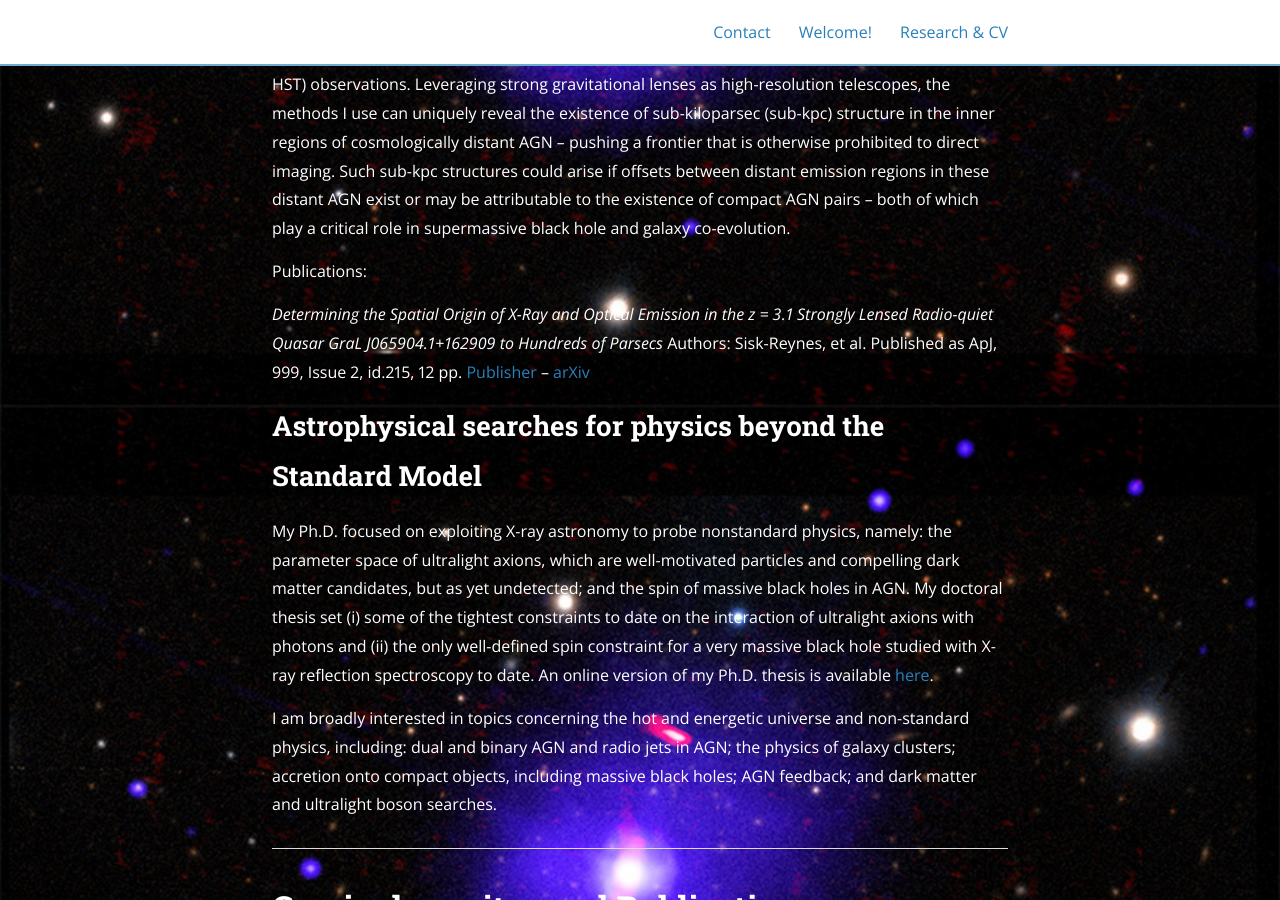
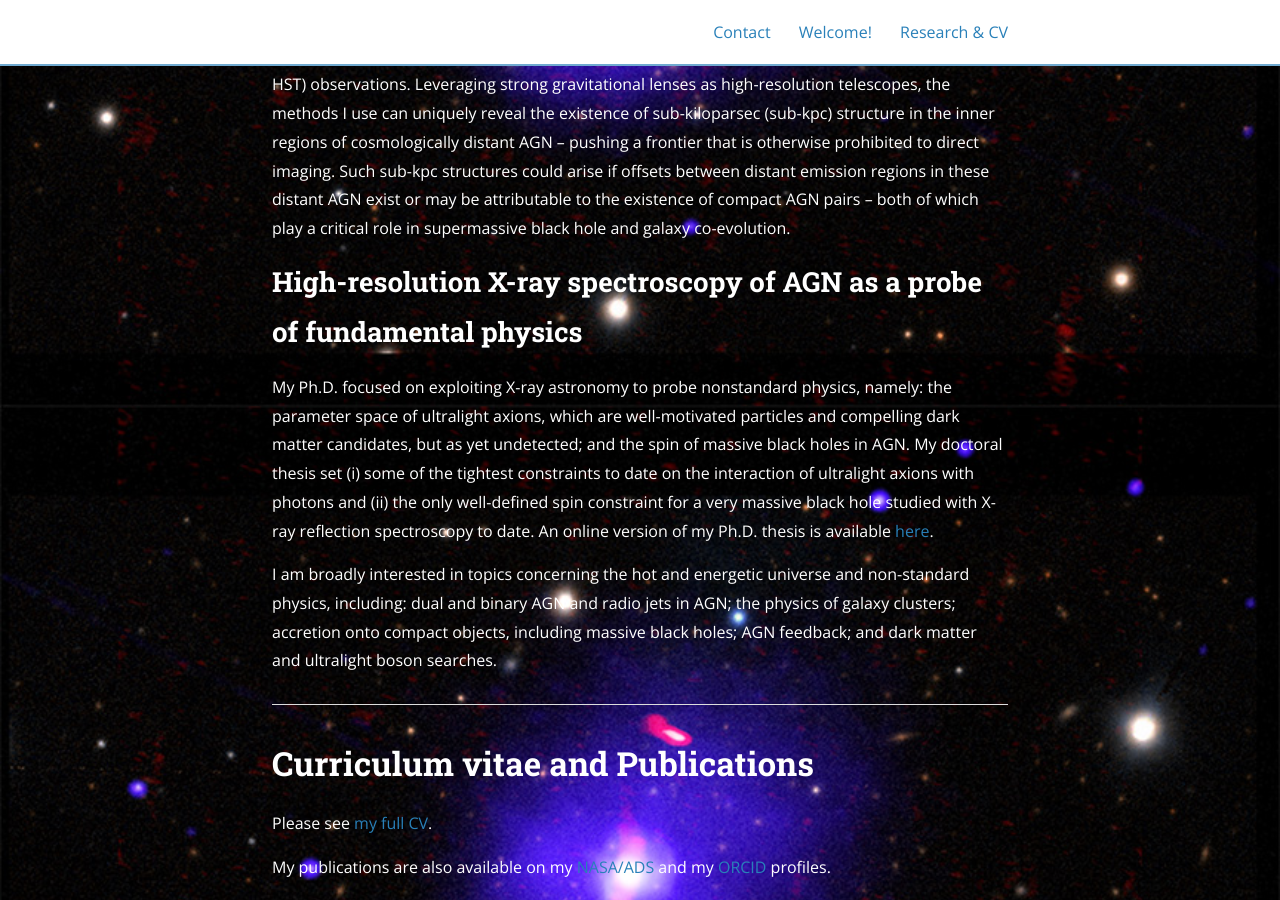
Before and after one commit to jsiskreynes-astro/jsiskreynes-astro.github.io, a Jekyll site: the page built from resume.md, in a window 1280 px wide and 900 px high, scrolled down 505 px. Built offline with Jekyll 4.4.1, drawn with Linux system fonts in a browser that asks for light colours; nearby versions of some CDN libraries.

Commit message:
Update resume.md

```diff
--- a/resume.md
+++ b/resume.md
@@ -14,13 +14,7 @@ I am interested in addressing a broad range of research topics, including (i) th
 
 Since joining the CfA, I am undertaking a multi-wavelength study of a sample of gravitationally lensed AGN in the high magnification regime with archival X-ray (Chandra) and optical (Gaia and/or HST) observations. Leveraging strong gravitational lenses as high-resolution telescopes, the methods I use can uniquely reveal the existence of sub-kiloparsec (sub-kpc) structure in the inner regions of cosmologically distant AGN -- pushing a frontier that is otherwise prohibited to direct imaging. Such sub-kpc structures could arise if offsets between distant emission regions in these distant AGN exist or may be attributable to the existence of compact AGN pairs -- both of which play a critical role in supermassive black hole and galaxy co-evolution.
 
-Publications:
-
-_Determining the Spatial Origin of X-Ray and Optical Emission in the z = 3.1 Strongly Lensed Radio-quiet Quasar GraL J065904.1+162909 to Hundreds of Parsecs_
-Authors: Sisk-Reynes, et al.
-Published as ApJ, 999, Issue 2, id.215, 12 pp. [Publisher](https://iopscience.iop.org/article/10.3847/1538-4357/ae3f2c) -- [arXiv](https://arxiv.org/pdf/2509.22797)
-
-## Astrophysical searches for physics beyond the Standard Model
+## High-resolution X-ray spectroscopy of AGN as a probe of fundamental physics
 
 My Ph.D. focused on exploiting X-ray astronomy to probe nonstandard physics, namely: the parameter space of ultralight axions, which are well-motivated particles and compelling dark matter candidates, but as yet undetected; and the spin of massive black holes in AGN. My doctoral thesis set (i) some of the tightest constraints to date on the interaction of ultralight axions with photons and (ii) the only well-defined spin constraint for a very massive black hole studied with X-ray reflection spectroscopy to date. An online version of my Ph.D. thesis is available [here](https://www.repository.cam.ac.uk/items/73316b31-4841-4c8f-a1f4-5a6c6fcb0735).
 
```
